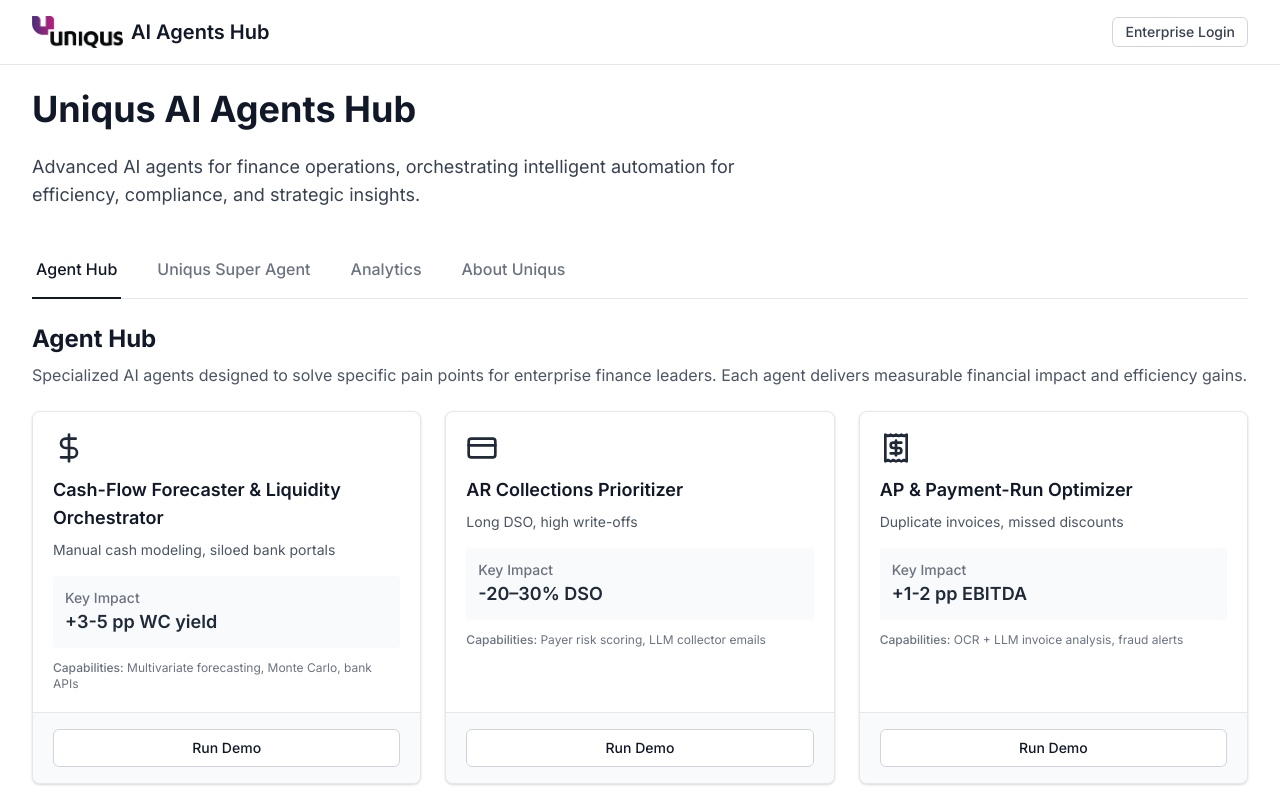
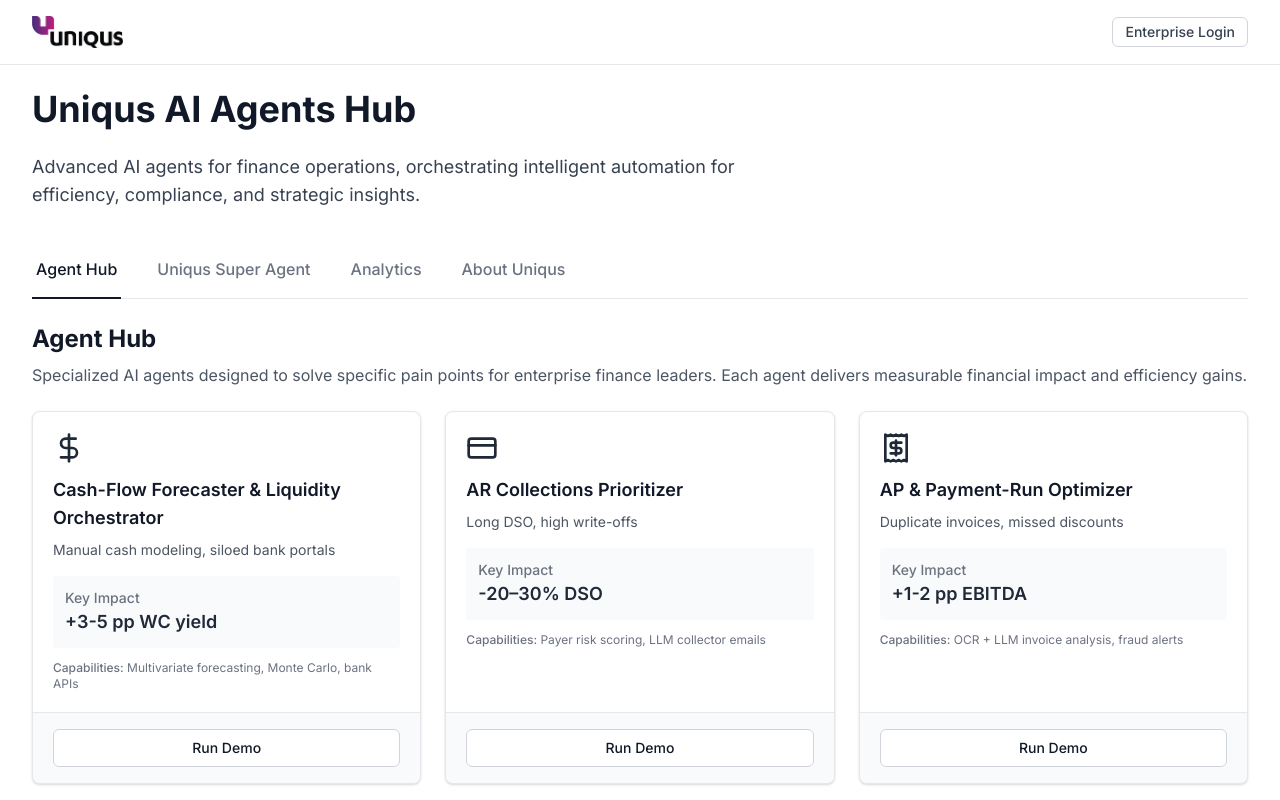
Before and after one commit to jeremyyuAWS/uniqus-cfo-agent-2, a React (Vite) app: page / in a window 1280 px wide. Shown: the top 800 px of the page. Built offline with nearby package versions, Linux system fonts and the light colour scheme.

Commit message:
Remove the "AI Agents Hub" title from the Layout component to streamline branding consistency.

```diff
--- a/src/components/Layout.tsx
+++ b/src/components/Layout.tsx
@@ -12,7 +12,6 @@ export const Layout: React.FC<LayoutProps> = ({ children }) => {
           <div className="flex justify-between items-center h-16">
             <div className="flex items-center">
               <img src="/images/Uniqus-logo.png" alt="Uniqus Logo" className="h-8" />
-              <span className="ml-2 font-semibold text-xl text-gray-900">AI Agents Hub</span>
             </div>
             <div className="flex items-center space-x-4">
               <button className="inline-flex items-center px-3 py-1 border border-gray-300 text-sm font-medium rounded-md text-gray-700 bg-white hover:bg-gray-50 focus:outline-none focus:ring-2 focus:ring-offset-2 focus:ring-gray-500 transition duration-150">
```
